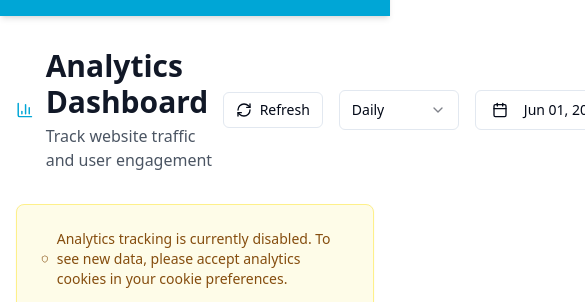
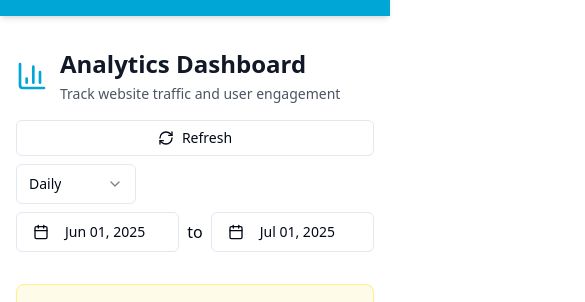
Before and after one commit to DLinRT-eu/website, a React (Vite) app: page /analytics in a window 390 px wide. Shown: the part 40-342 px from the top of the page, 585 px wide, since content can reach past the window. Built offline with nearby package versions, Linux system fonts and the light colour scheme; no server answers; the database is empty.

Commit message:
Fix page size on different devices
Ensure the review and analytics pages have similar sizes across devices.

```diff
--- a/src/components/analytics/AnalyticsGDPRSection.tsx
+++ b/src/components/analytics/AnalyticsGDPRSection.tsx
@@ -15,7 +15,7 @@ export const AnalyticsGDPRSection: React.FC<AnalyticsGDPRSectionProps> = ({
   onClearData
 }) => {
   return (
-    <div className="grid grid-cols-1 lg:grid-cols-2 gap-6 mt-6">
+    <>
       {/* Privacy Notice */}
       <Card>
         <CardHeader>
@@ -59,6 +59,6 @@ export const AnalyticsGDPRSection: React.FC<AnalyticsGDPRSectionProps> = ({
           </Button>
         </CardContent>
       </Card>
-    </div>
+    </>
   );
 };
--- a/src/components/analytics/AnalyticsHeader.tsx
+++ b/src/components/analytics/AnalyticsHeader.tsx
@@ -25,16 +25,16 @@ export const AnalyticsHeader: React.FC<AnalyticsHeaderProps> = ({
   onRefresh
 }) => {
   return (
-    <div className="flex items-center justify-between mb-8">
+    <div className="flex flex-col sm:flex-row sm:items-center justify-between mb-8 gap-4">
       <div className="flex items-center space-x-3">
         <BarChart3 className="h-8 w-8 text-[#00A6D6]" />
         <div>
-          <h1 className="text-3xl font-bold text-gray-900">Analytics Dashboard</h1>
-          <p className="text-gray-600 mt-1">Track website traffic and user engagement</p>
+          <h1 className="text-2xl sm:text-3xl font-bold text-gray-900">Analytics Dashboard</h1>
+          <p className="text-gray-600 mt-1 text-sm sm:text-base">Track website traffic and user engagement</p>
         </div>
       </div>
 
-      <div className="flex items-center space-x-4">
+      <div className="flex flex-col sm:flex-row items-stretch sm:items-center space-y-2 sm:space-y-0 sm:space-x-4">
         <Button
           onClick={onRefresh}
           variant="outline"
--- a/src/components/dashboard/ReviewDashboardHeader.tsx
+++ b/src/components/dashboard/ReviewDashboardHeader.tsx
@@ -19,9 +19,9 @@ export const ReviewDashboardHeader: React.FC<ReviewDashboardHeaderProps> = ({
   onExportExcel
 }) => {
   return (
-    <div className="flex justify-between items-center">
-      <h1 className="text-3xl font-bold">Review Dashboard</h1>
-      <div className="flex gap-2">
+    <div className="flex flex-col sm:flex-row sm:items-center justify-between gap-4">
+      <h1 className="text-2xl sm:text-3xl font-bold">Review Dashboard</h1>
+      <div className="flex flex-wrap gap-2">
         <Button
           variant="outline"
           onClick={onExportCSV}
--- a/src/pages/Analytics.tsx
+++ b/src/pages/Analytics.tsx
@@ -1,4 +1,3 @@
-
 import React from 'react';
 import { RefreshCw } from 'lucide-react';
 import AnalyticsSummaryCards from '@/components/analytics/AnalyticsSummaryCards';
@@ -30,13 +29,13 @@ const Analytics = () => {
   const consent = getCookieConsent();
 
   return (
-    <>
+    <div className="min-h-screen bg-white">
       <SEO
         title="Analytics - Deep Learning in Radiotherapy"
         description="Website analytics and traffic insights for Deep Learning in Radiotherapy platform"
       />
 
-      <div className="container mx-auto px-4 py-8">
+      <div className="container mx-auto px-4 md:px-8 py-8">
         <AnalyticsHeader
           chartView={chartView}
           setChartView={setChartView}
@@ -64,7 +63,7 @@ const Analytics = () => {
         />
 
         {/* Main Content Grid */}
-        <div className="grid grid-cols-1 lg:grid-cols-3 gap-6">
+        <div className="grid grid-cols-1 lg:grid-cols-3 gap-4 md:gap-6">
           {/* Traffic Chart */}
           <VisitorTrafficChart chartData={chartData} />
 
@@ -72,13 +71,16 @@ const Analytics = () => {
           <TopPagesTable topPages={topPages} />
         </div>
 
-        <AnalyticsGDPRSection
-          consent={consent}
-          loading={loading}
-          onClearData={handleClearData}
-        />
+        {/* GDPR Compliance Section */}
+        <div className="grid grid-cols-1 lg:grid-cols-2 gap-4 md:gap-6 mt-6">
+          <AnalyticsGDPRSection
+            consent={consent}
+            loading={loading}
+            onClearData={handleClearData}
+          />
+        </div>
       </div>
-    </>
+    </div>
   );
 };
 
--- a/src/pages/ReviewDashboard.tsx
+++ b/src/pages/ReviewDashboard.tsx
@@ -88,7 +88,8 @@ const ReviewDashboard = () => {
   };
 
   return (
-    <div className="container mx-auto py-8 space-y-6">
+    <div className="min-h-screen bg-white">
+      <div className="container mx-auto px-4 md:px-8 py-8 space-y-6">
       <ReviewDashboardHeader
         criticalCount={summaryStats.criticalCount}
         warningCount={summaryStats.warningCount}
@@ -141,6 +142,7 @@ const ReviewDashboard = () => {
           </Card>
         </TabsContent>
       </Tabs>
+      </div>
     </div>
   );
 };
```
